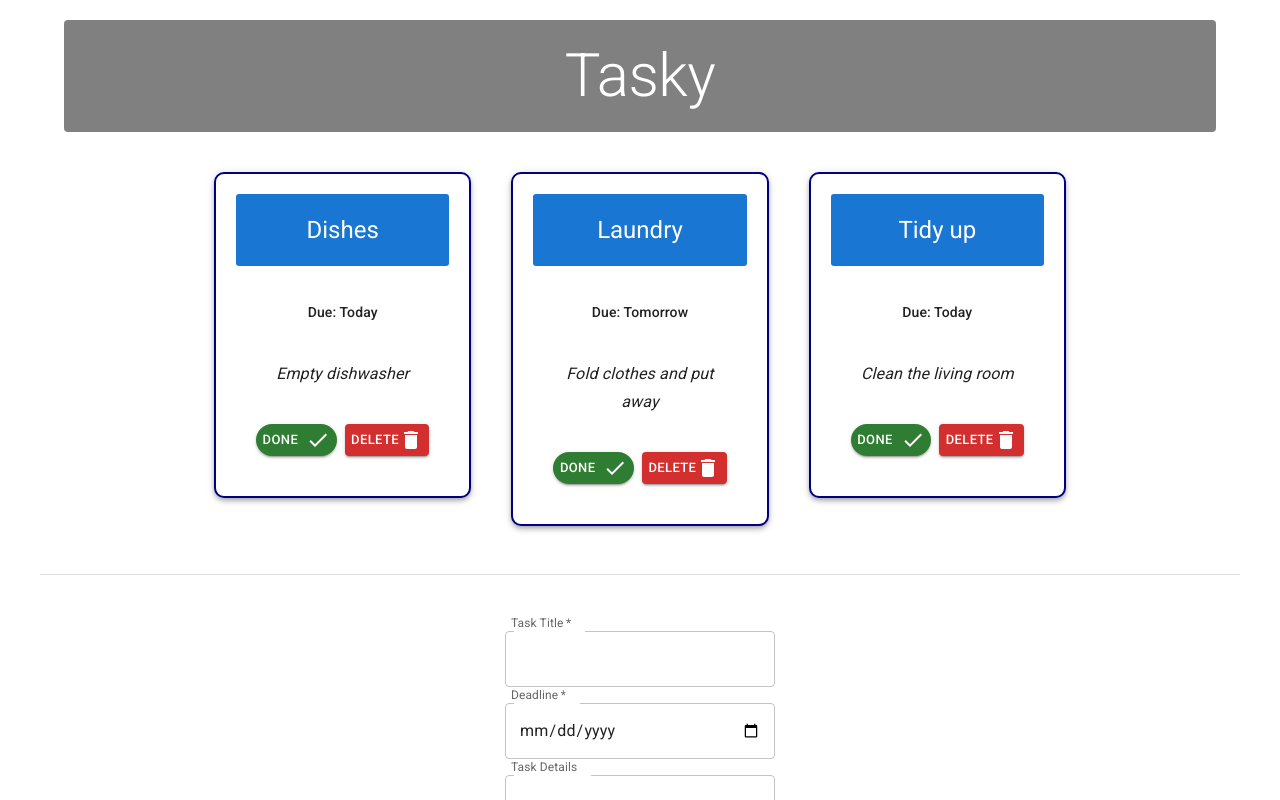
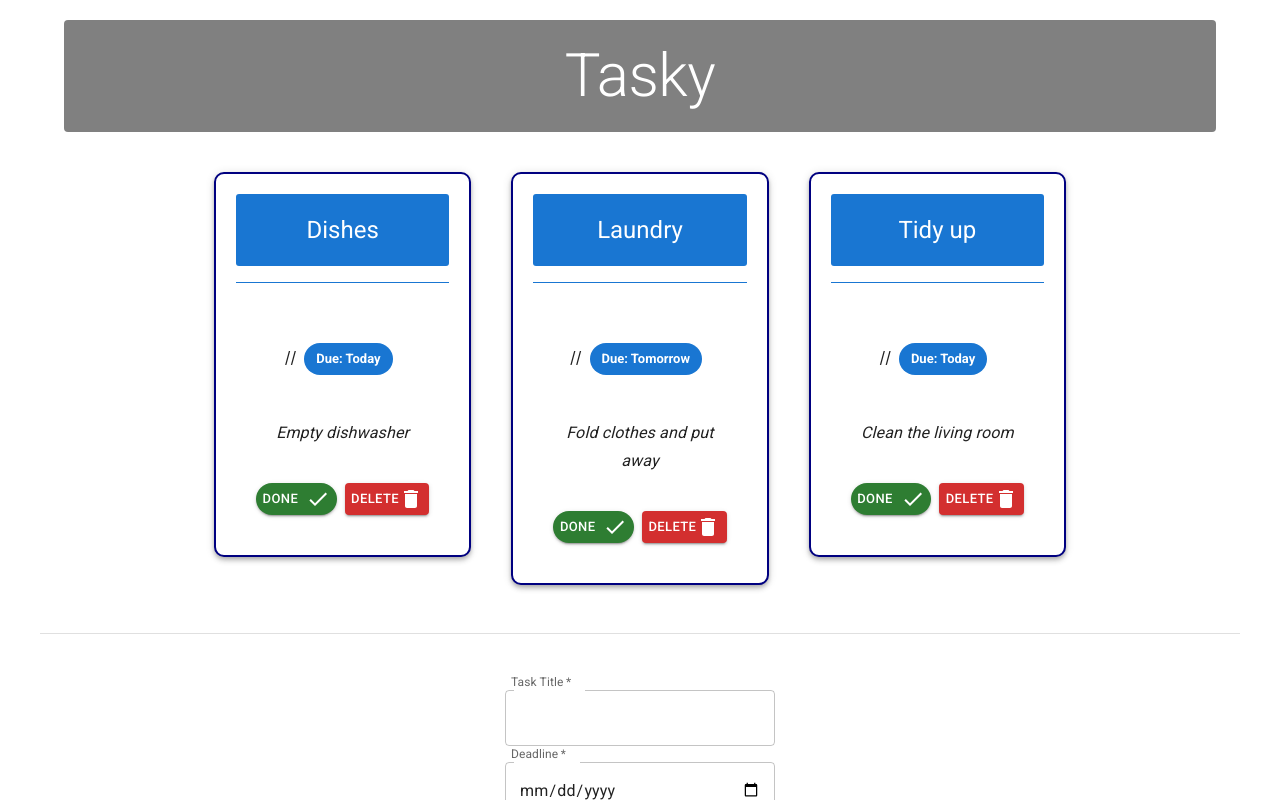
Before and after one commit to dohalloran74/react-basics-labs26, a React (Vite) app in the folder tasky/: page / in a window 1280 px wide. Shown: the top 800 px of the page. Built offline with nearby package versions, Linux system fonts and the light colour scheme.

Commit message:
tasky lab3 exercise new component chip, divider

```diff
--- a/tasky/src/components/Task.jsx
+++ b/tasky/src/components/Task.jsx
@@ -10,7 +10,11 @@ import Grid from '@mui/material/Grid';
 import Typography from '@mui/material/Typography';
 import DeleteIcon from '@mui/icons-material/Delete';
 import DoneIcon from '@mui/icons-material/Done';
-import TaskIcon from '@mui/icons-material/Task';
+//import TaskIcon from '@mui/icons-material/Task';
+import Divider from '@mui/material/Divider';
+
+import Chip from '@mui/material/Chip'; // Import the Chip component from Material-UI
+
 
 
   // The priority prop is displayed in the task card, allowing users to see the priority level of each task.
@@ -32,6 +36,7 @@ const Task = (props) => {
   >
     <CardHeader
       title={props.title}
+
       sx={{
         backgroundColor: "primary.main",
         color: "white",
@@ -41,6 +46,14 @@ const Task = (props) => {
         textAlign: 'center'
       }}
     />
+
+{/* divider creates a divider line and then use sx to syle
+it with primary.main(blue) my:2 adds approx 16px margin
+on top and bottom of divider line. */}
+    <Divider  sx={{
+    my: 2,
+    borderColor: 'primary.main'
+  }}/>
 
     <CardContent>
       <Box
@@ -53,13 +66,23 @@ const Task = (props) => {
           padding: '20px'
         }}
       >
-        <Typography
+//
+        <Chip
+  label={`Due: ${props.deadline}`}
+  color="primary"
+  sx={{
+    fontWeight: 'bold',
+    m: 1
+  }}
+/>
+       {/* <Typography
           component="p"
           variant="subtitle2"
           color="text.primary"
         >
           Due: {props.deadline}
-        </Typography>
+        </Typography> */}
+
       </Box>
 
       <Typography
```
